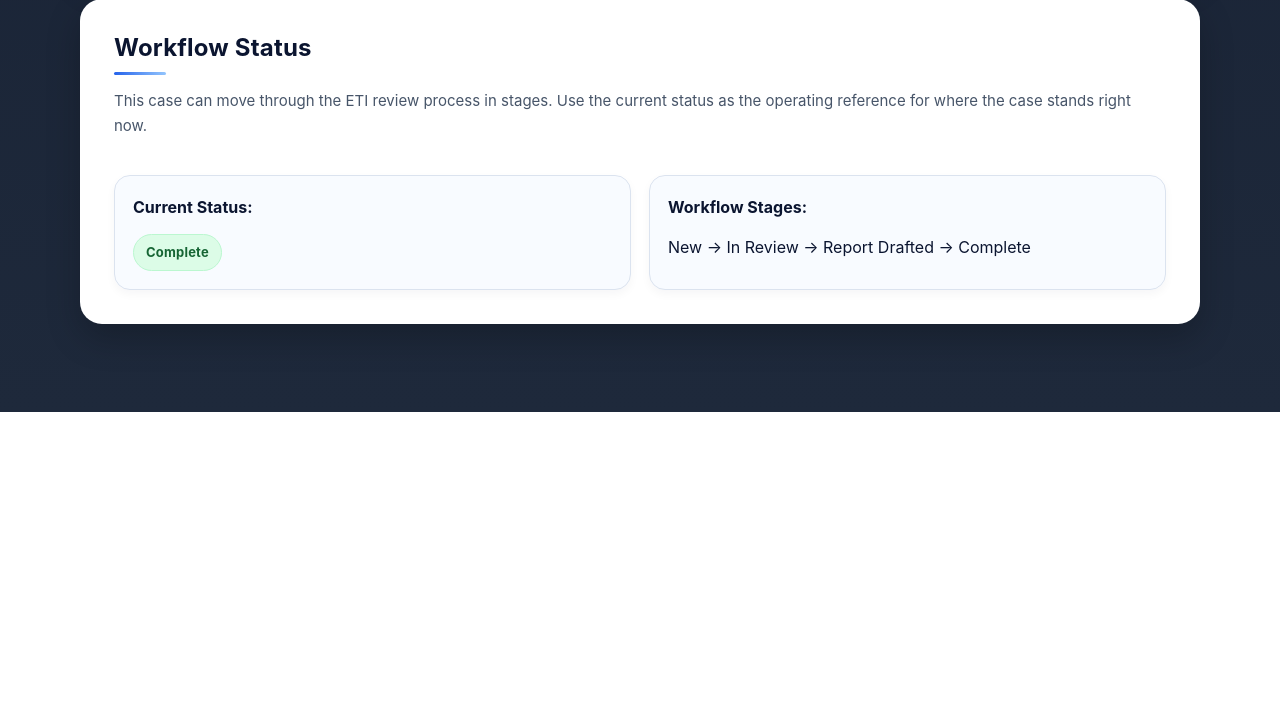
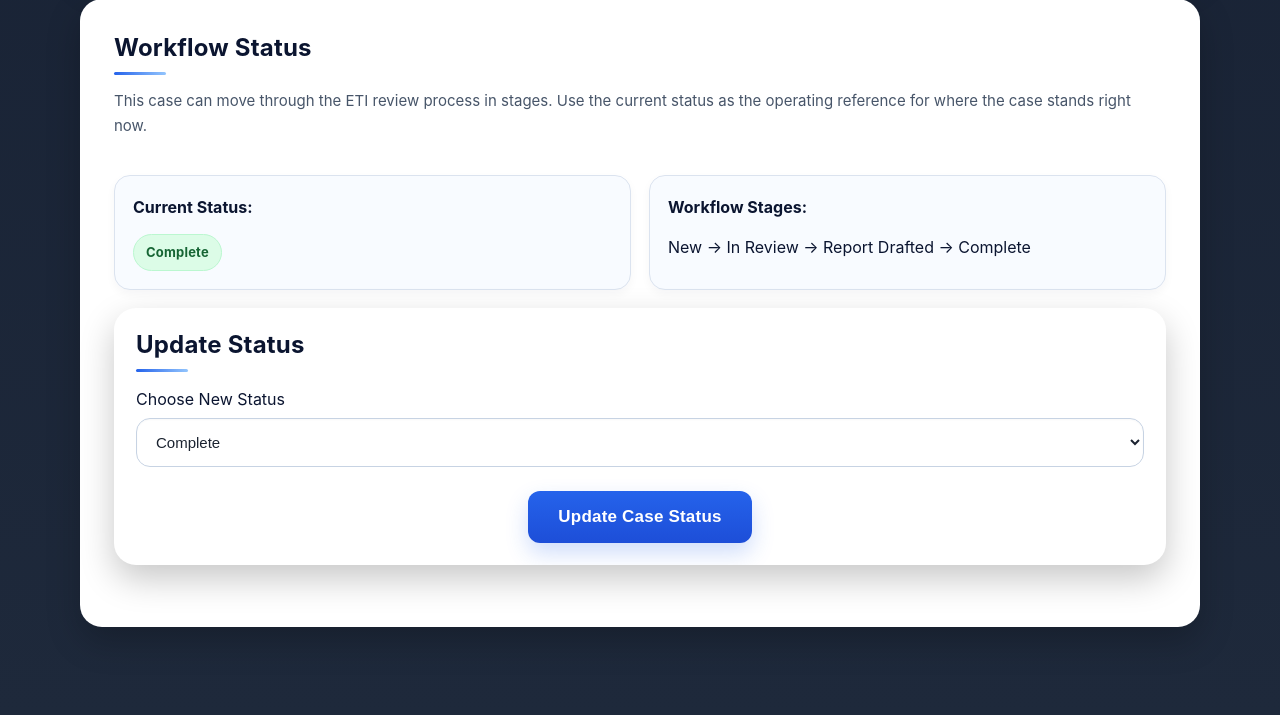
Before and after one commit to Hallinass01/eti-system, a Flask app: template templates/case_detail.html in a window 1280 px wide. Shown: the part 1878-2593 px from the top of the page. Before the commit the page ends 2290 px from the top, so only its background shows below. Run offline with Flask 3, Linux system fonts and the light colour scheme; the template is opened without the code that fills it: most values are stand-ins (such as "Sample title", 1, 10 or a date in 2020).

Commit message:
Update case_detail.html

```diff
--- a/templates/case_detail.html
+++ b/templates/case_detail.html
@@ -116,6 +116,22 @@
       <p>New → In Review → Report Drafted → Complete</p>
     </div>
   </div>
+    <form method="post" action="/cases/{{ case_id }}/status" class="panel" style="margin-top:18px; padding:22px;">
+  <div class="section-title">Update Status</div>
+
+  <label>Choose New Status
+    <select name="status">
+      <option value="New" {% if data.status == "New" %}selected{% endif %}>New</option>
+      <option value="In Review" {% if data.status == "In Review" %}selected{% endif %}>In Review</option>
+      <option value="Report Drafted" {% if data.status == "Report Drafted" %}selected{% endif %}>Report Drafted</option>
+      <option value="Complete" {% if data.status == "Complete" %}selected{% endif %}>Complete</option>
+    </select>
+  </label>
+
+  <div class="submit-row">
+    <button type="submit">Update Case Status</button>
+  </div>
+</form>
 </div>
   </div>
 </body>
```
